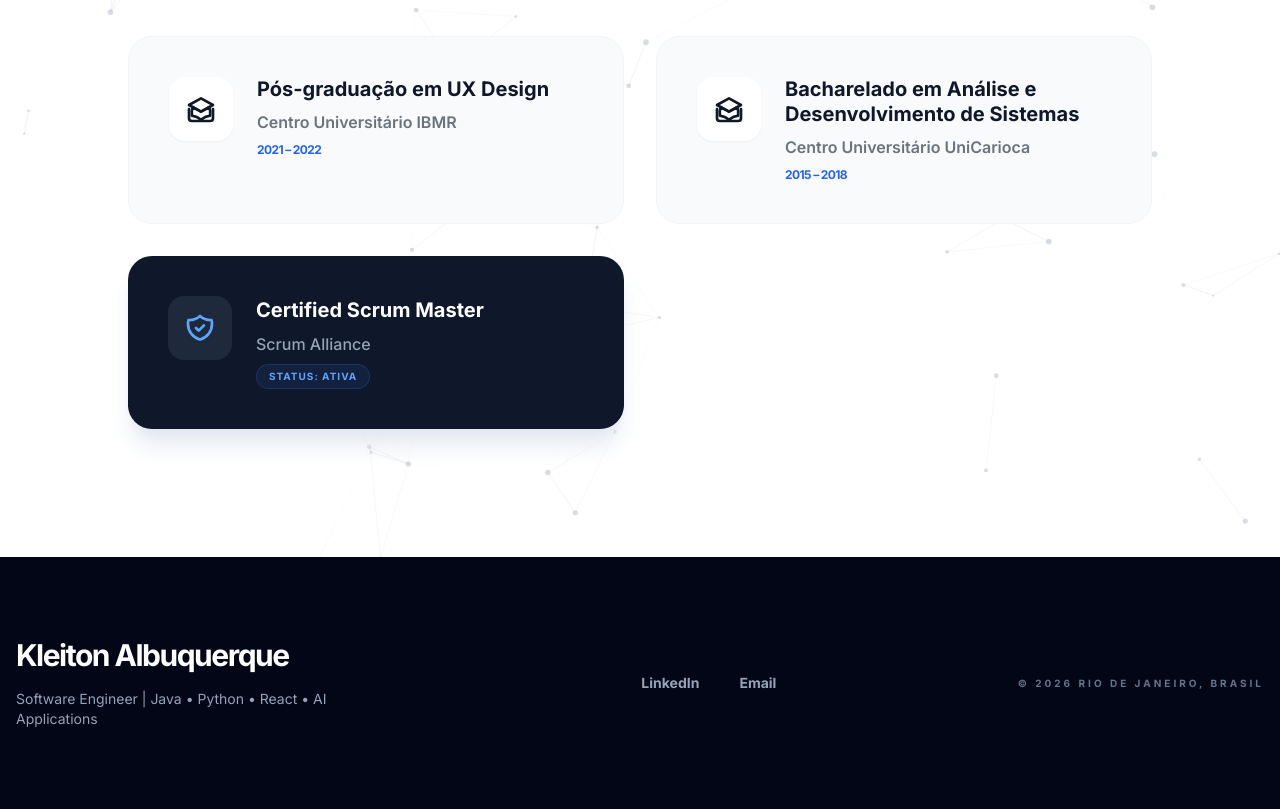
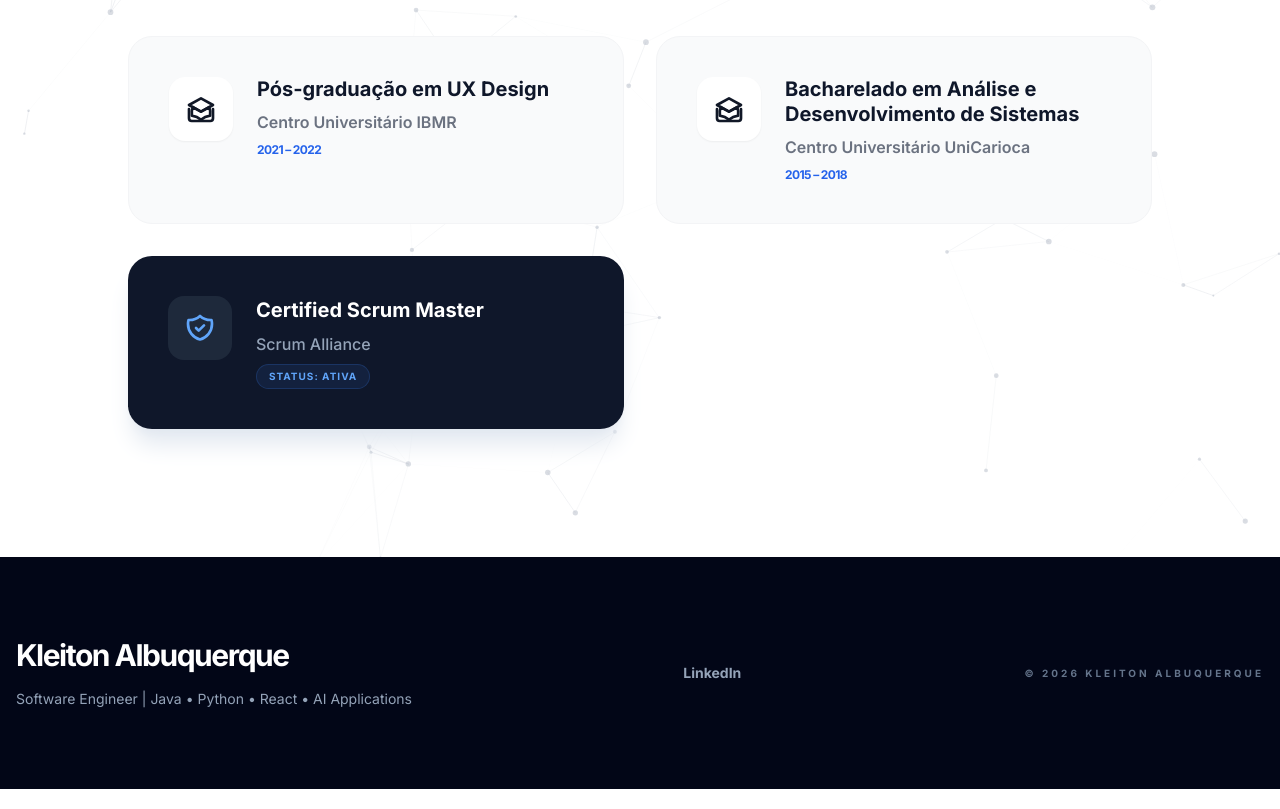
Before and after one commit to kleitonalbuquerque/kleiton-profile, a React (Vite) app: page / in a window 1280 px wide. Shown: the part 2642-3451 px from the top of the page. Built offline with nearby package versions, Linux system fonts and the light colour scheme.

Commit message:
fix(footer): remove email, ajusta copyright e previne quebra de linha no subtítulo

```diff
--- a/components/Footer.tsx
+++ b/components/Footer.tsx
@@ -8,15 +8,14 @@ const Footer: React.FC = () => {
       <div className="max-w-7xl mx-auto flex flex-col md:flex-row justify-between items-center gap-12 text-center md:text-left">
         <div className="space-y-4">
           <h2 className="text-3xl font-bold tracking-tighter">Kleiton Albuquerque</h2>
-          <p className="text-slate-400 text-sm max-w-sm">{t('footer_subtitle')}</p>
+          <p className="text-slate-400 text-sm max-w-sm whitespace-nowrap">{t('footer_subtitle')}</p>
         </div>
         <div className="flex gap-10 font-bold text-sm">
           <a href="https://www.linkedin.com/in/kleiton-albuquerque/" target="_blank" className="text-slate-400 hover:text-white transition-colors" rel="noopener noreferrer">{t('linkedin')}</a>
-          <a href="mailto:kleiton2102@gmail.com" className="text-slate-400 hover:text-white transition-colors">{t('email')}</a>
         </div>
         <div className="space-y-2 text-right">
           <p className="text-slate-500 text-[10px] uppercase font-black tracking-[0.3em]">
-            © {new Date().getFullYear()} {t('footer_location')}
+            © 2026 Kleiton Albuquerque
           </p>
         </div>
       </div>
```
